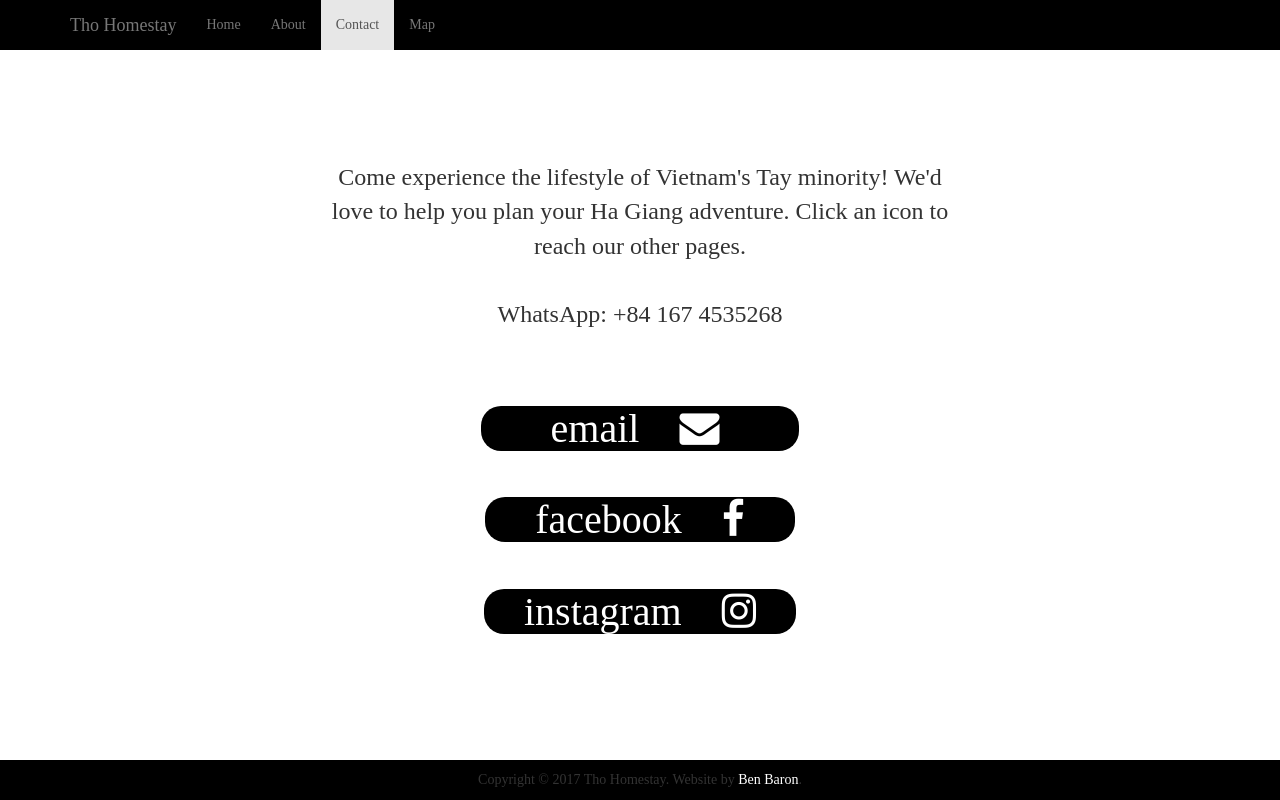
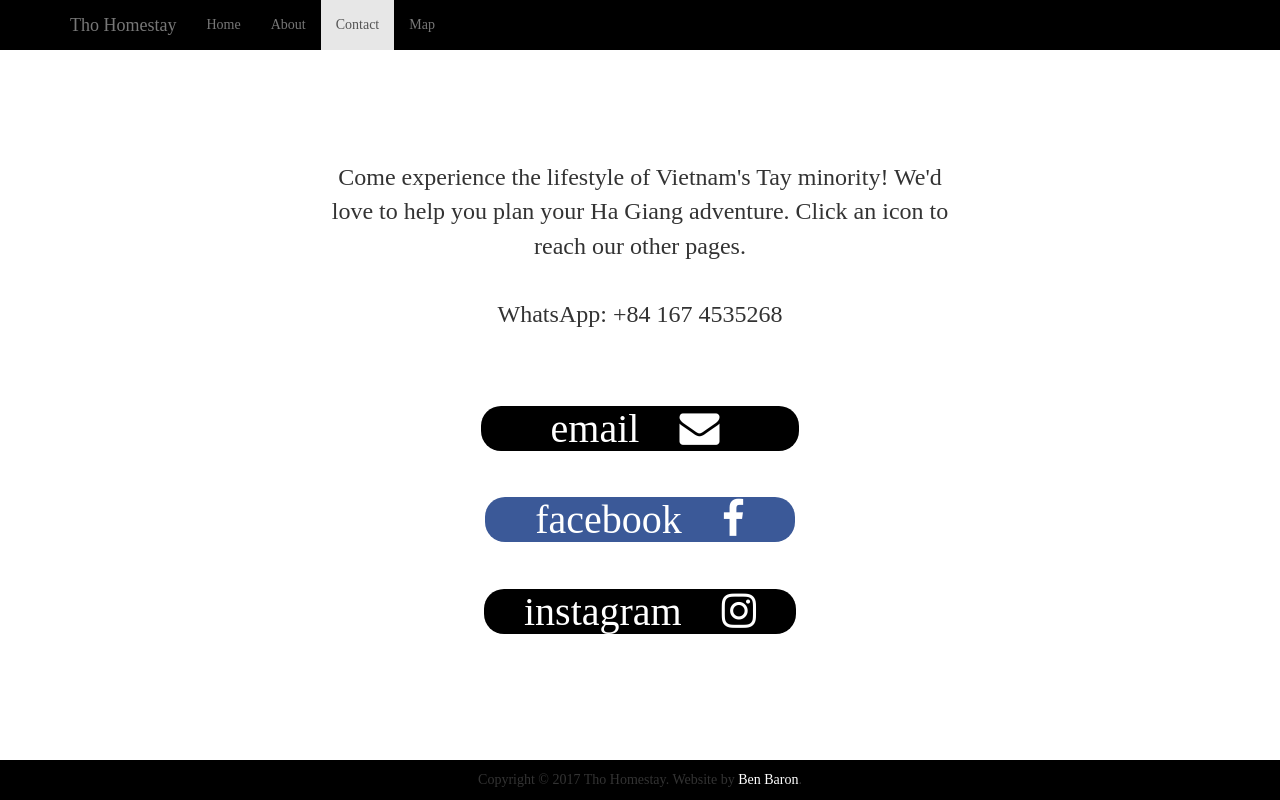
Before and after one commit to bmbaron/thohomestay.github.io, a plain HTML site: page contact.html in a window 1280 px wide. Drawn offline with nearby package versions, Linux system fonts and the light colour scheme.

Commit message:
Update contact.html

```diff
--- a/contact.html
+++ b/contact.html
@@ -53,7 +53,7 @@
 		<a class="button" href="mailto:thohomestay@gmail.com" target="_blank">&nbsp&nbsp&nbsp&nbsp&nbsp&nbsp&nbspemail&nbsp&nbsp&nbsp&nbsp<i class="fa fa-envelope" style="color:white;"></i>&nbsp&nbsp&nbsp&nbsp&nbsp&nbsp&nbsp&nbsp</a>
 		<br>
 		<br>
-		<a class="button" href="https://www.facebook.com/thohomestay/" target="_blank">&nbsp&nbsp&nbsp&nbsp&nbspfacebook&nbsp&nbsp&nbsp&nbsp<i class="fa fa-facebook" style="color:white;"></i>&nbsp&nbsp&nbsp&nbsp&nbsp</a>
+		<a class="button" style="background-color:rgb(59,89,152);" href="https://www.facebook.com/thohomestay/" target="_blank">&nbsp&nbsp&nbsp&nbsp&nbspfacebook&nbsp&nbsp&nbsp&nbsp<i class="fa fa-facebook" style="color:white;"></i>&nbsp&nbsp&nbsp&nbsp&nbsp</a>
 		<br>
 		<br>
 		<a class="button" href="https://www.instagram.com/thohomestay/" target="_blank">&nbsp&nbsp&nbsp&nbspinstagram&nbsp&nbsp&nbsp&nbsp<i class="fa fa-instagram" style="color:white;"></i>&nbsp&nbsp&nbsp&nbsp</a>
```
